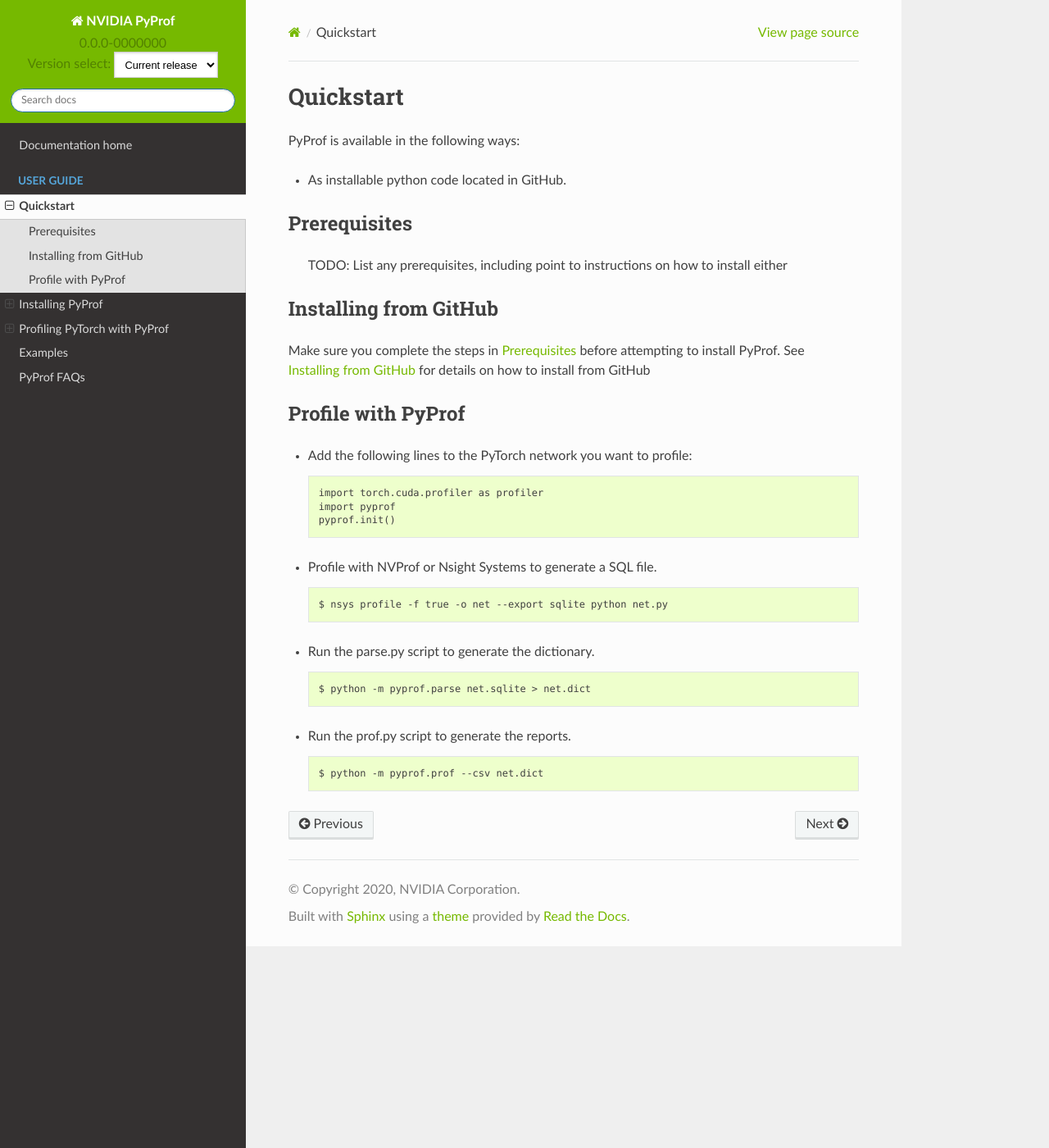
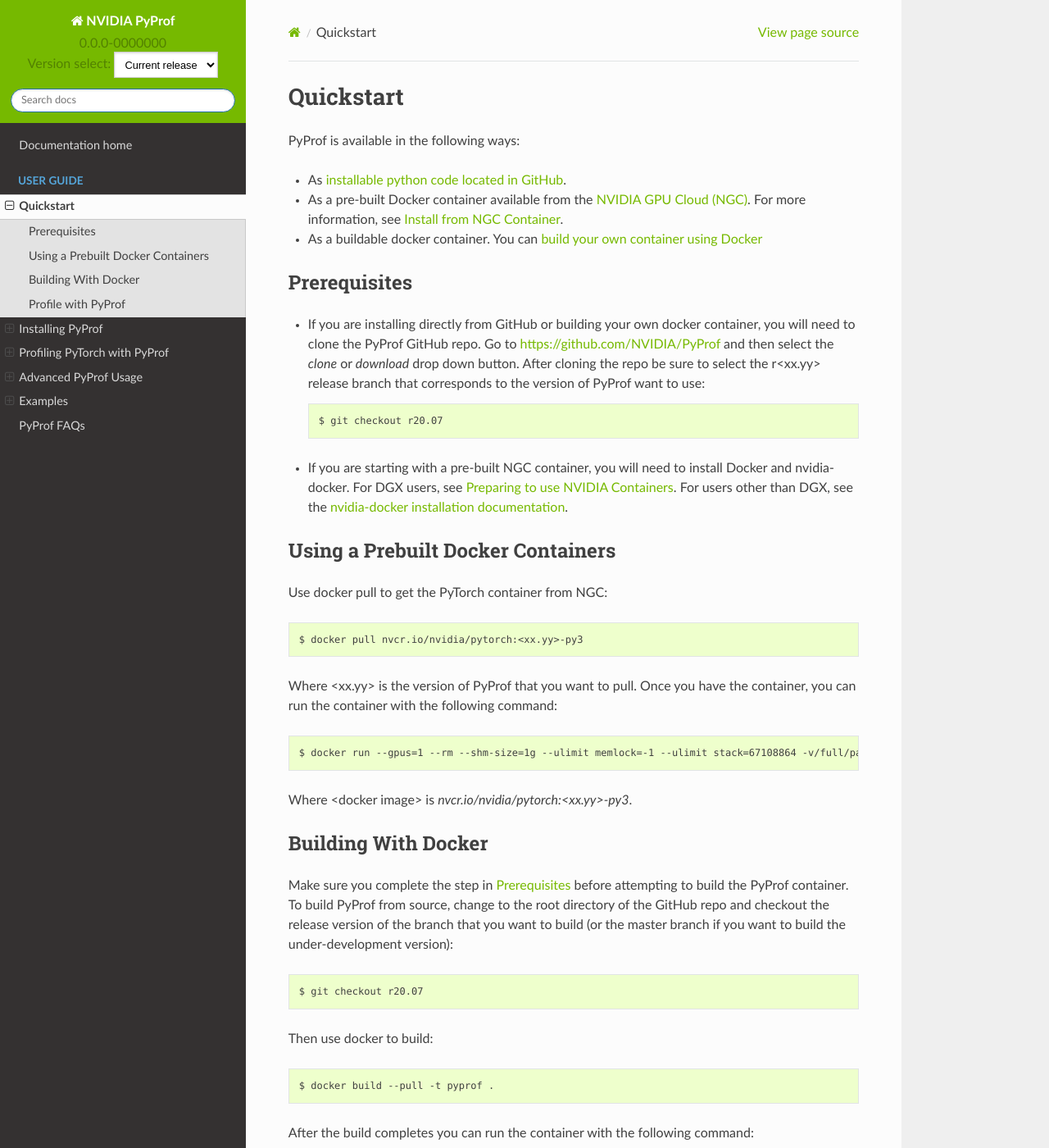
Before and after one commit to NVIDIA/PyProf, a Sphinx documentation site: the page built from docs/quickstart.rst, in a window 1280 px wide and 1400 px high. Shown: the whole window at 82% size. Built offline with Sphinx 7.4.7 and the Read the Docs theme 2.0.0, drawn with Linux system fonts in a browser that asks for light colours; some of the changed text lies outside the part shown.

Commit message:
Update README and Docs to including missing content (#64)
Update README and Docs to including missing content

```diff
--- a/README.rst
+++ b/README.rst
@@ -118,11 +118,26 @@
 -------------
 
 The User Guide can be found in the
-`PyProf docs folder <https://github.com/NVIDIA/PyProf/blob/master/docs>`_, and
+`documentation for current release
+<https://docs.nvidia.com/deeplearning/frameworks/pyprof-user-guide/index.html>`_, and
 provides instructions on how to install and profile with PyProf.
 
-An `FAQ <https://github.com/NVIDIA/PyProf/blob/master/docs/faqs.rst>`_ provides
+A complete `Quick Start Guide <https://docs.nvidia.com/deeplearning/frameworks/pyprof-user-guide/quickstart.html>`_
+provides step-by-step instructions to get you quickly started using PyProf.
+
+An `FAQ <https://docs.nvidia.com/deeplearning/frameworks/pyprof-user-guide/faqs.html>`_ provides
 answers for frequently asked questions.
+
+The `Release Notes
+<https://docs.nvidia.com/deeplearning/frameworks/pyprof-release-notes/index.html>`_
+indicate the required versions of the NVIDIA Driver and CUDA, and also describe
+which GPUs are supported by PyProf
+
+Presentation and Papers
+^^^^^^^^^^^^^^^^^^^^^^^
+
+* `Automating End-toEnd PyTorch Profiling <https://developer.nvidia.com/gtc/2020/video/s21143>`_.
+   * `Presentation slides <https://developer.download.nvidia.com/video/gputechconf/gtc/2020/presentations/s21143-automating-end-to-end-pytorch-profiling.pdf>`_.
 
 Contributing
 ------------
--- a/docs/examples.rst
+++ b/docs/examples.rst
@@ -20,8 +20,8 @@
 
 This section provides several real examples on how to profile with PyPRrof.
 
-  *TODO:* Provide real examples. Everything here should also be added to
-  a QA L0_ test to lock in the code
+Profile Lenet
+-------------
 
 Navigate to the lenet example. ::
 
--- a/docs/index.rst
+++ b/docs/index.rst
@@ -32,5 +32,6 @@
    quickstart
    install
    profile
+   advanced
    examples
    faqs
--- a/docs/quickstart.rst
+++ b/docs/quickstart.rst
@@ -20,24 +20,72 @@
 
 PyProf is available in the following ways:
 
-* As installable python code located in GitHub.
+* As :ref:`installable python code located in GitHub <section-installing-from-github>`.
+
+* As a pre-built Docker container available from the `NVIDIA GPU Cloud (NGC)
+  <https://ngc.nvidia.com>`_. For more information, see :ref:`section-installing-from-ngc`.
+
+* As a buildable docker container. You can :ref:`build your
+  own container using Docker <section-quickstart-building-with-docker>`
 
 .. _section-quickstart-prerequisites:
 
 Prerequisites
 -------------
 
-    TODO: List any prerequisites, including point to instructions on how to
-    install either
+* If you are installing directly from GitHub or building your own docker
+  container, you will need to clone the PyProf GitHub repo. Go to
+  https://github.com/NVIDIA/PyProf and then select the *clone* or *download*
+  drop down button. After cloning the repo be sure to select the r<xx.yy>
+  release branch that corresponds to the version of PyProf want to use::
 
-.. _section-quickstart-installing-from-github:
+  $ git checkout r20.07
 
-Installing from GitHub
-----------------------
+* If you are starting with a pre-built NGC container, you will need to install
+  Docker and nvidia-docker. For DGX users, see `Preparing to use NVIDIA Containers
+  <http://docs.nvidia.com/deeplearning/dgx/preparing-containers/index.html>`_.
+  For users other than DGX, see the `nvidia-docker installation documentation
+  <https://github.com/NVIDIA/nvidia-docker>`_.
 
-Make sure you complete the steps in :ref:`section-quickstart-prerequisites`
-before attempting to install PyProf. See :ref:`section-installing-from-github`
-for details on how to install from GitHub
+.. _section-quickstart-using-a-prebuilt-docker-container:
+
+Using a Prebuilt Docker Containers
+----------------------------------
+
+Use docker pull to get the PyTorch container from NGC::
+
+  $ docker pull nvcr.io/nvidia/pytorch:<xx.yy>-py3
+
+Where <xx.yy> is the version of PyProf that you want to pull. Once you have the
+container, you can run the container with the following command::
+
+  $ docker run --gpus=1 --rm --shm-size=1g --ulimit memlock=-1 --ulimit stack=67108864 -v/full/path/to/example/model/repository:/models <docker image>
+
+Where <docker image> is *nvcr.io/nvidia/pytorch:<xx.yy>-py3*.
+
+.. _section-quickstart-building-with-docker:
+
+Building With Docker
+--------------------
+
+Make sure you complete the step in
+:ref:`section-quickstart-prerequisites` before attempting to build the PyProf
+container. To build PyProf from source, change to the root directory of
+the GitHub repo and checkout the release version of the branch that
+you want to build (or the master branch if you want to build the
+under-development version)::
+
+  $ git checkout r20.07
+
+Then use docker to build::
+
+  $ docker build --pull -t pyprof .
+
+After the build completes you can run the container with the following command::
+
+  $ docker run --gpus=1 --rm --shm-size=1g --ulimit memlock=-1 --ulimit stack=67108864 -v/full/path/to/example/model/repository:/models <docker image>
+
+Where <docker image> is *pyprof*.
 
 .. _section-quickstart-profile-with-pyprof:
 
```
Also changed, not shown: docs/advanced.rst (added, +138 -0 lines), docs/install.rst (+23 -0 lines), docs/profile.rst (+104 -48 lines).
